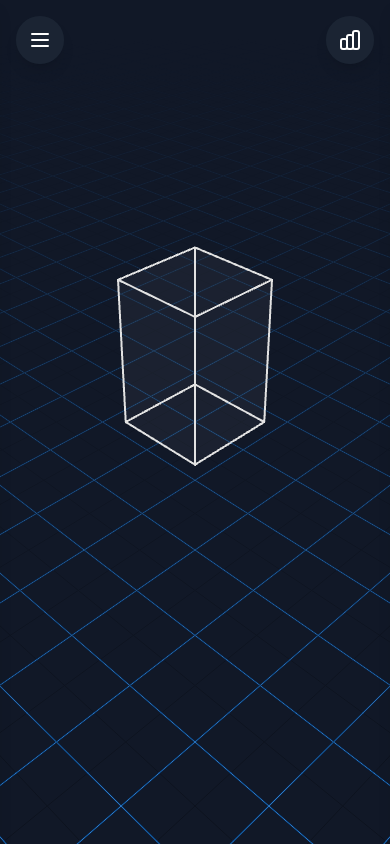
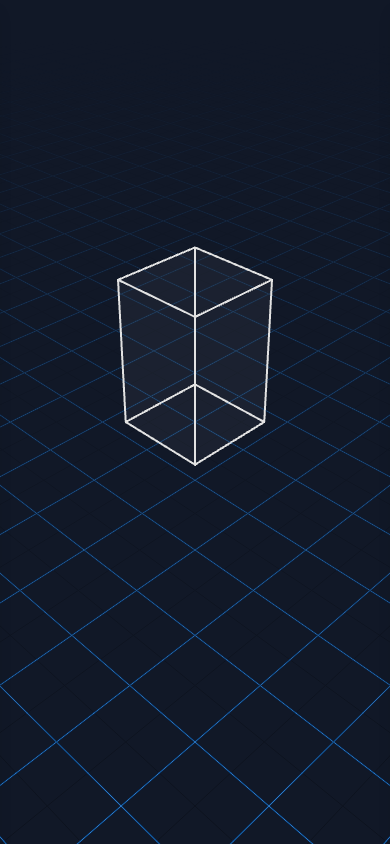
Before and after one commit to redbay612/3D-maker, a React (Vite) app: page / in a window 390 px wide. Built offline with nearby package versions, Linux system fonts and the light colour scheme.

Commit message:
恢復桌面版佈局

```diff
--- a/src/App.jsx
+++ b/src/App.jsx
@@ -1,31 +1,17 @@
-import { useState } from 'react';
+// /src/App.jsx (最終穩定版)
+
 import Scene from './components/Scene';
 import ControlPanel from './components/ControlPanel';
 import InfoPanel from './components/InfoPanel';
 
 function App() {
-  const [isLeftPanelOpen, setIsLeftPanelOpen] = useState(false);
-  const [isRightPanelOpen, setIsRightPanelOpen] = useState(false);
-
   return (
-    <div className="w-screen h-screen bg-gray-900 overflow-hidden relative">
-      <ControlPanel isOpen={isLeftPanelOpen} onClose={() => setIsLeftPanelOpen(false)} />
-      <InfoPanel isOpen={isRightPanelOpen} onClose={() => setIsRightPanelOpen(false)} />
-
+    <div className="w-screen h-screen bg-gray-900 relative">
+      {/* 恢復到最簡單的結構，確保所有元件都被渲染 */}
+      <ControlPanel />
+      <InfoPanel />
       <div className="w-full h-full">
         <Scene />
-      </div>
-
-      <div className="md:hidden absolute top-4 left-4 z-20">
-        <button onClick={() => setIsLeftPanelOpen(true)} className="bg-gray-800/80 text-white p-3 rounded-full shadow-lg">
-          <svg xmlns="http://www.w3.org/2000/svg" className="h-6 w-6" fill="none" viewBox="0 0 24 24" stroke="currentColor"><path strokeLinecap="round" strokeLinejoin="round" strokeWidth={2} d="M4 6h16M4 12h16M4 18h16" /></svg>
-        </button>
-      </div>
-
-      <div className="md:hidden absolute top-4 right-4 z-20">
-        <button onClick={() => setIsRightPanelOpen(true)} className="bg-gray-800/80 text-white p-3 rounded-full shadow-lg">
-          <svg xmlns="http://www.w3.org/2000/svg" className="h-6 w-6" fill="none" viewBox="0 0 24 24" stroke="currentColor"><path strokeLinecap="round" strokeLinejoin="round" strokeWidth={2} d="M9 19v-6a2 2 0 00-2-2H5a2 2 0 00-2 2v6a2 2 0 002 2h2a2 2 0 002-2zm0 0V9a2 2 0 012-2h2a2 2 0 012 2v10m-6 0a2 2 0 002 2h2a2 2 0 002-2m0 0V5a2 2 0 012-2h2a2 2 0 012 2v14a2 2 0 01-2 2h-2a2 2 0 01-2-2z" /></svg>
-        </button>
       </div>
     </div>
   )
```
Also changed, not shown: 3 other files (tests, documents, lock files or other folders).
